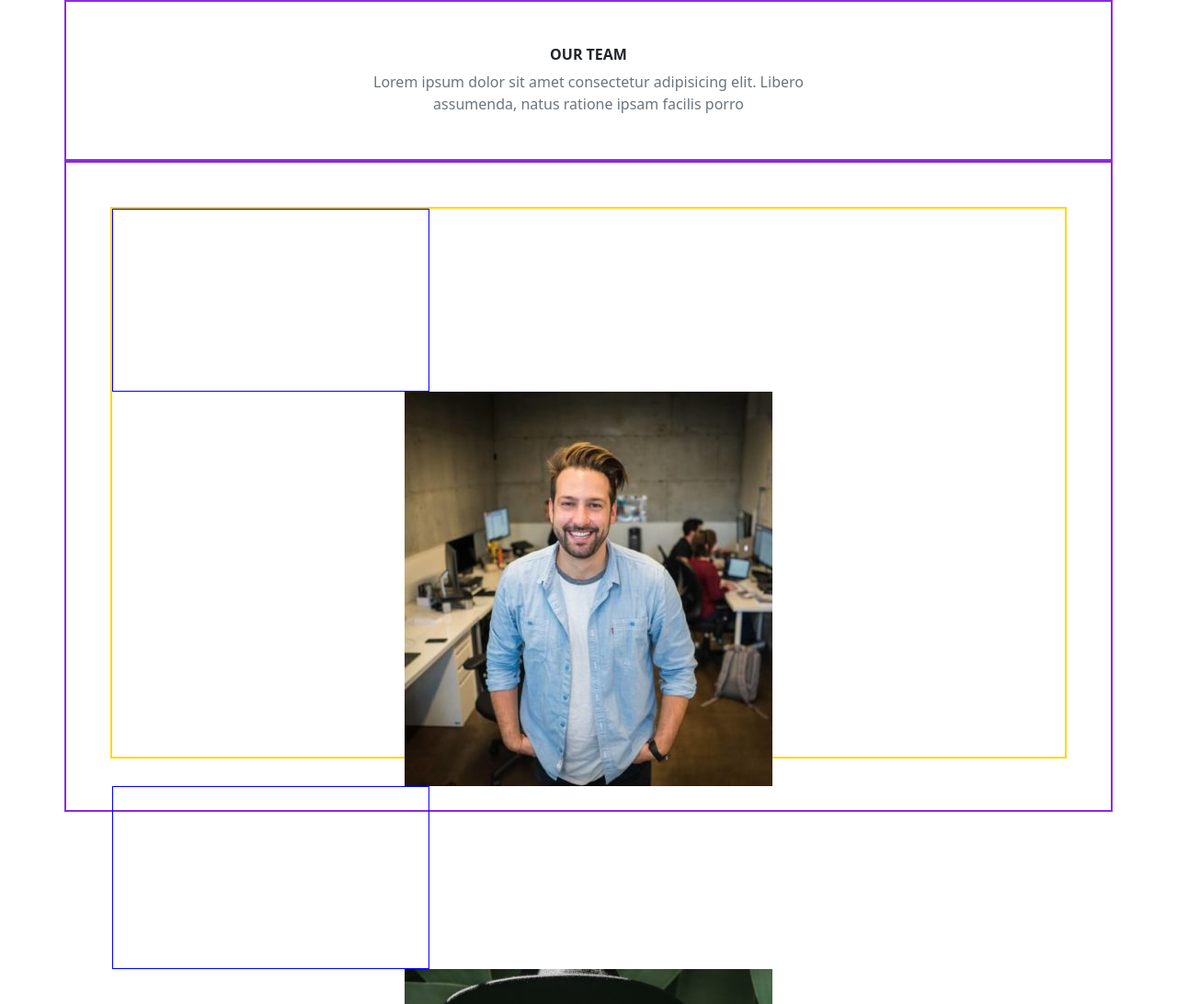
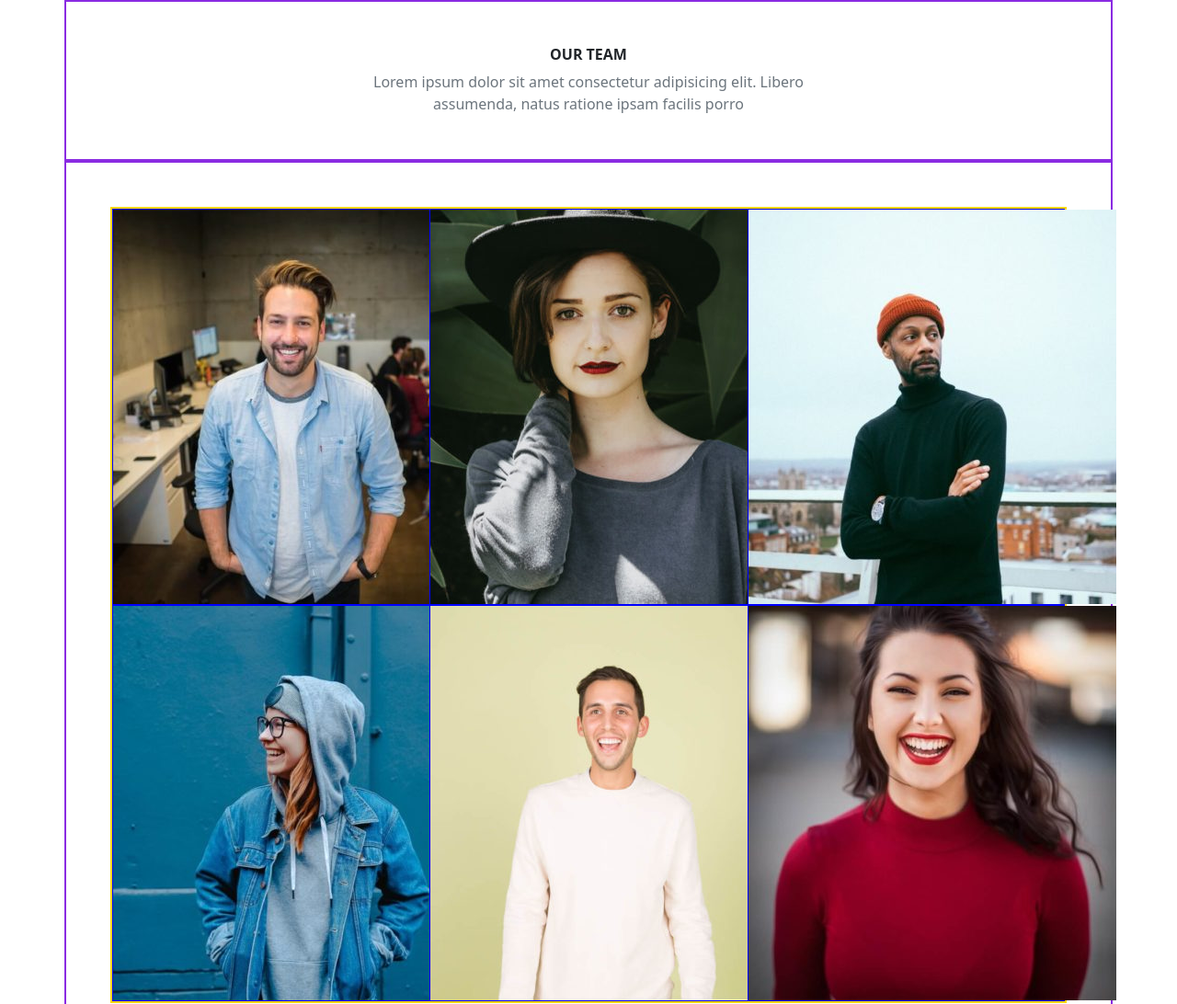
Before and after one commit to SimScap/js-our-team, a plain HTML site: page index.html in a window 1280 px wide. Shown: the top 1092 px of the page at 92% size. Drawn offline with nearby package versions, Linux system fonts and the light colour scheme.

Commit message:
"sistemate" le immagini nella row

```diff
--- a/css/style.css
+++ b/css/style.css
@@ -3,12 +3,12 @@
 }
 .cards{
     width: calc(100% / 3);
-    height: calc(100% / 3);
     border: 1px solid blue;
 }
 
 
 #card-container{
     border: 2px solid gold;
-    height: 600px;
+    display: flex;
+    flex-wrap: wrap;
 }
--- a/index.html
+++ b/index.html
@@ -29,7 +29,7 @@
         <div class="container text-center p-5">
             <div class="row">
                 <div class="col-12 ">
-                    <div id="card-container" class="">
+                    <div id="card-container" >
 
 
                     </div>
--- a/js/main.js
+++ b/js/main.js
@@ -45,7 +45,7 @@ for (let i = 0; i < team.length; i++) {
 
     newImg.src= "img/"+team[i].image;
     cardContainer.append(newDiv);
-    cardContainer.appendChild(newImg);
+    newDiv.appendChild(newImg);
     console.log(newImg);
 }
 
```
